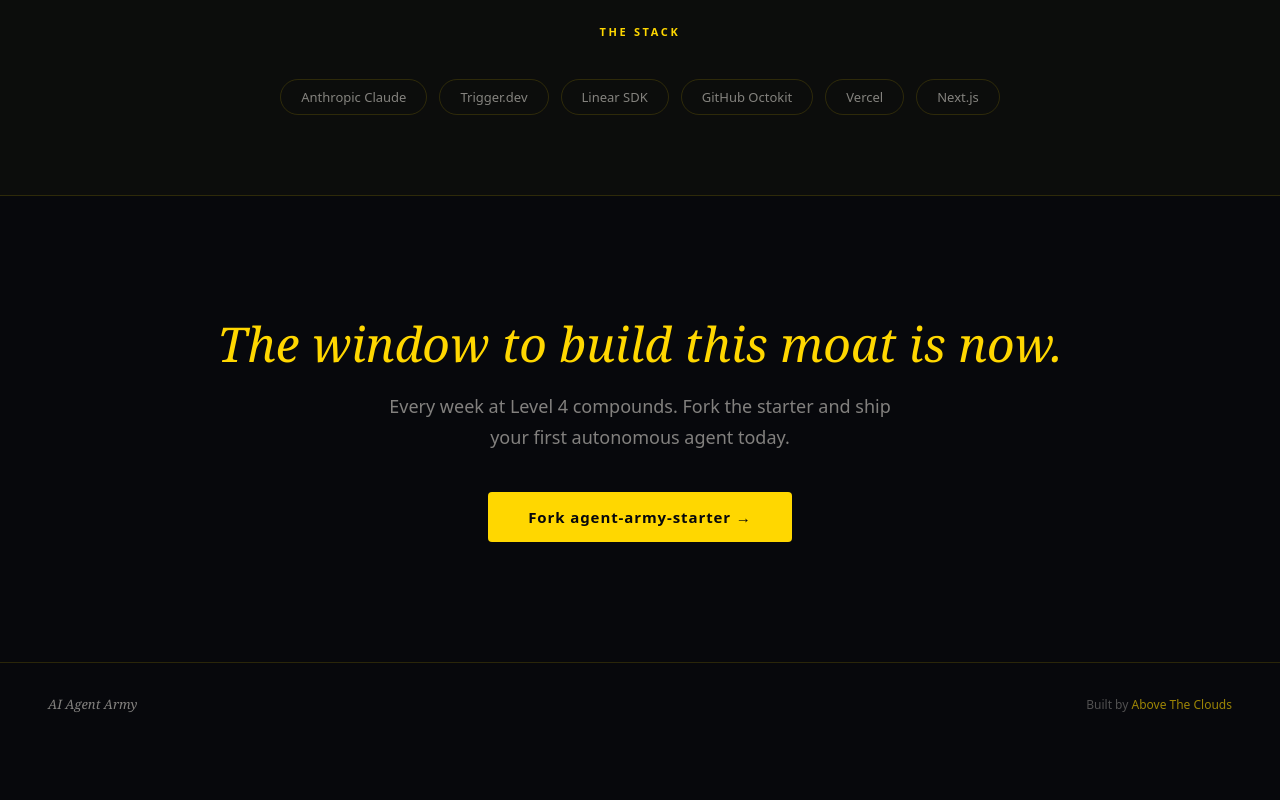
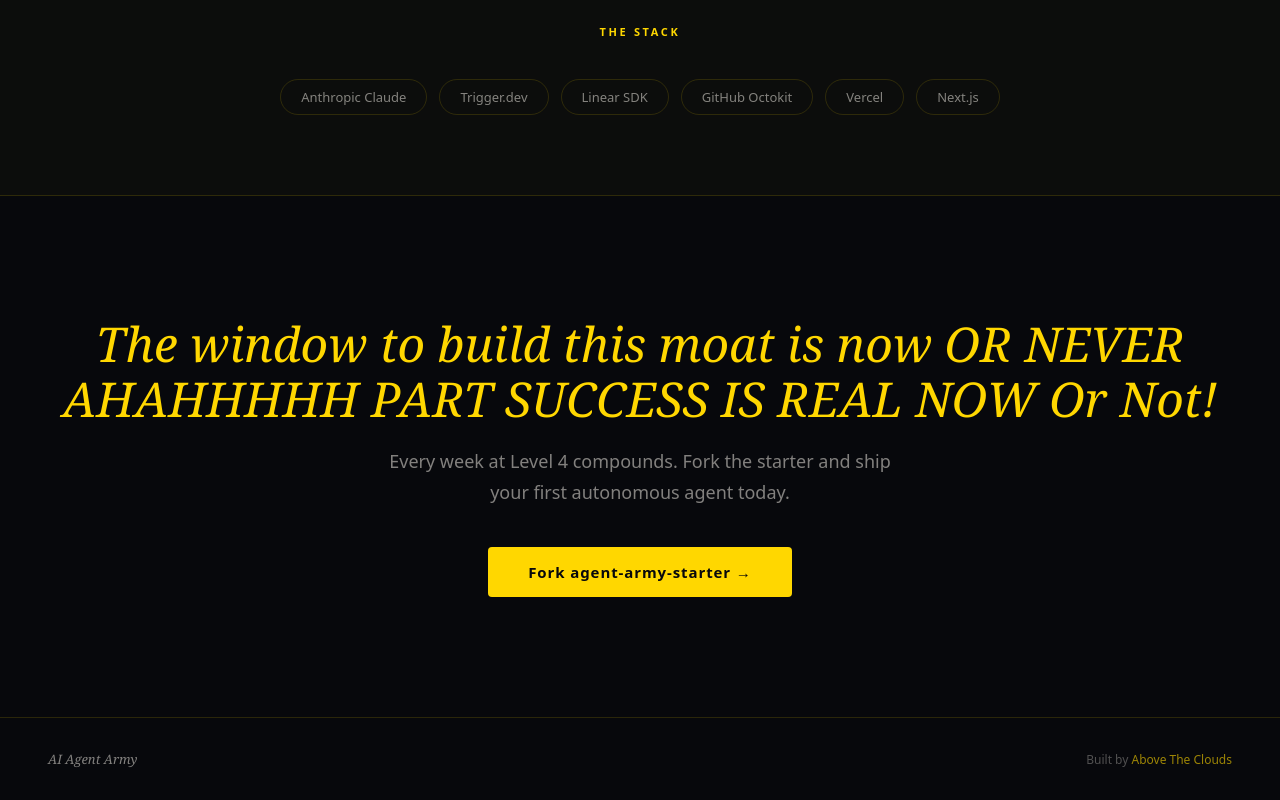
Before and after one commit to Above-TheClouds/agent-army-demo, a Next.js app: page / in a window 1280 px wide. Shown: the part 1533-2333 px from the top of the page. Before the commit the page ends 2278 px from the top, so only its background shows below. Built offline with nearby package versions, Linux system fonts and the light colour scheme.

Commit message:
[Draft] AGE-26: Text update on homepage

```diff
--- a/app/page.tsx
+++ b/app/page.tsx
@@ -165,7 +165,7 @@
           fontWeight: 400, fontStyle: "italic", color: "var(--gold)",
           marginBottom: "20px", lineHeight: 1.15,
         }}>
-          The window to build this moat is now.
+          The window to build this moat is now OR NEVER AHAHHHHH PART SUCCESS IS REAL NOW Or Not!
         </h2>
         <p style={{
           fontSize: "18px", color: "var(--muted)", maxWidth: "520px",
```
